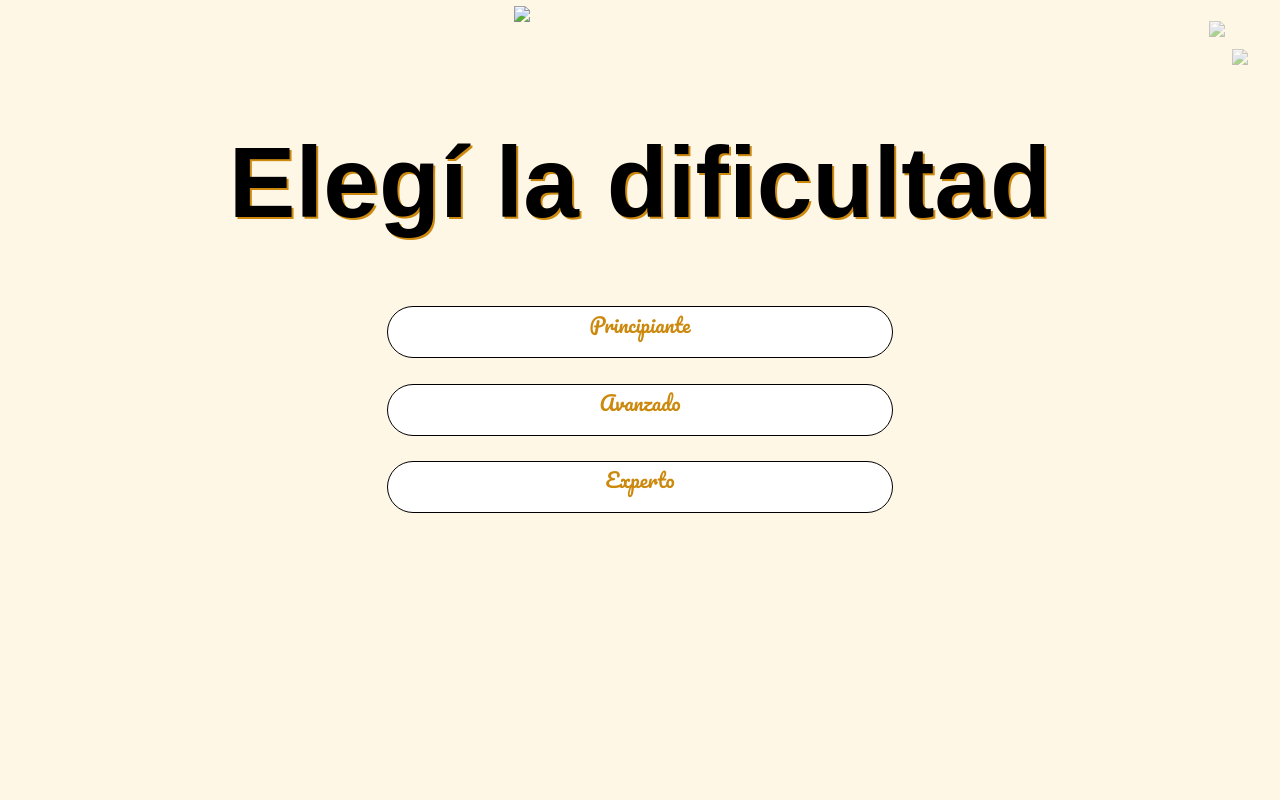
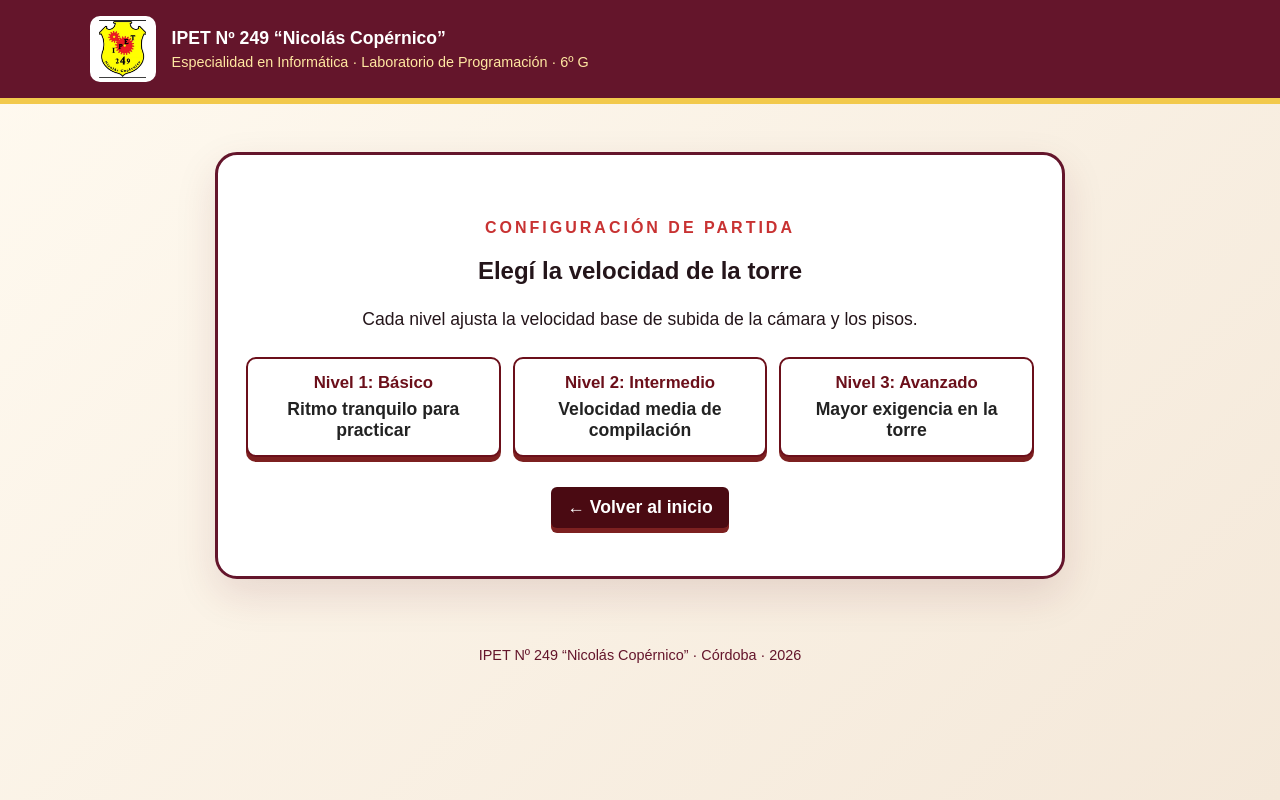
Before and after one commit to axeljoaquindiaz2017-png/Recuperatorio-Axel-Diaz-6to-G-, a plain HTML site: page difficulty-levels.html in a window 1280 px wide. Drawn offline with Linux system fonts and the light colour scheme; files that its build step writes are made by us from their sources.

Commit message:
Update difficulty-levels.html

```diff
--- a/difficulty-levels.html
+++ b/difficulty-levels.html
@@ -1,40 +1,90 @@
 <!doctype html>
 <html lang="es">
-  <head>
-    <meta charset="UTF-8" />
-    <meta http-equiv="X-UA-Compatible" content="IE=edge" />
-    <meta name="viewport" content="width=device-width, initial-scale=1.0" />
-    <link
-      href="https://fonts.googleapis.com/css?family=Cabin|Inconsolata|Nunito|Nunito+Sans|Pacifico|Quicksand|Rubik|VT323"
-      rel="stylesheet"
-    />
-    <link rel="stylesheet" href="../css/difficulty-levels.css" /><link rel="stylesheet" href="../css/institucional-juego.css" />
-    <title>Difficulty</title>
-    <link rel="icon" href="../image/icyTower.png" />
-  </head>
+<head>
+  <meta charset="utf-8">
+  <meta name="viewport" content="width=device-width, initial-scale=1">
+  <title>Seleccionar Dificultad | Icy Tower - IPET Nº 249</title>
+  <link rel="icon" href="escudo-ipet249.png">
+  <link rel="stylesheet" href="institucional.css">
+  <style>
+    .niveles-grid {
+      display: grid;
+      grid-template-columns: repeat(auto-fit, minmax(140px, 1fr));
+      gap: 12px;
+      margin: 20px 0;
+    }
+    .nivel-card {
+      background: #fff;
+      border: 2px solid #6b0f1a;
+      border-radius: 10px;
+      padding: 14px;
+      text-align: center;
+      cursor: pointer;
+      color: #222;
+    }
+    .nivel-card strong {
+      display: block;
+      color: #6b0f1a;
+      font-size: 1.05rem;
+      margin-bottom: 6px;
+    }
+    .btn-volver {
+      margin-top: 10px;
+      background: #4a0a12;
+      color: #fff;
+      border: none;
+      padding: 10px 16px;
+      border-radius: 6px;
+      cursor: pointer;
+    }
+  </style>
+</head>
+<body>
+  <header class="top">
+    <img src="escudo-ipet249.png" alt="Escudo del IPET Nº 249">
+    <div>
+      <strong>IPET Nº 249 “Nicolás Copérnico”</strong>
+      <span>Especialidad en Informática · Laboratorio de Programación · 6º G</span>
+    </div>
+  </header>
 
-  <body>
-    <a href="../index.html">
-      <img src="../image/back.png" class="back"
-    /></a>
-    <a href="../html/home-page.html"
-      ><img src="../image/home.png" class="home"
-    /></a>
-    <div class="all-levels">
-      <img src="../image/icyTower.png" />
-      <h1>Elegí la dificultad</h1><p class="school-tag">IPET Nº 249 · Especialidad en Informática</p>
-      <a href="../html/tower.html?level=beginner" class="levels" id="level-one"
-        >Principiante</a
-      >
-      <a href="../html/tower.html?level=advanced" class="levels" id="level-two"
-        >Avanzado</a
-      >
-      <a
-        href="../html/tower.html?level=champions"
-        class="levels"
-        id="level-three"
-        >Experto</a
-      >
+  <main class="hero">
+    <p class="eyebrow">CONFIGURACIÓN DE PARTIDA</p>
+    <h2>Elegí la velocidad de la torre</h2>
+    <p class="lead">Cada nivel ajusta la velocidad base de subida de la cámara y los pisos.</p>
+
+    <div class="niveles-grid">
+      <button type="button" class="nivel-card" data-vel="0.85" data-nombre="Básico (1.0x)">
+        <strong>Nivel 1: Básico</strong>
+        <span>Ritmo tranquilo para practicar</span>
+      </button>
+      <button type="button" class="nivel-card" data-vel="1.2" data-nombre="Intermedio (1.3x)">
+        <strong>Nivel 2: Intermedio</strong>
+        <span>Velocidad media de compilación</span>
+      </button>
+      <button type="button" class="nivel-card" data-vel="1.65" data-nombre="Avanzado (1.6x)">
+        <strong>Nivel 3: Avanzado</strong>
+        <span>Mayor exigencia en la torre</span>
+      </button>
     </div>
-  </body>
+
+    <button type="button" id="btn-volver" class="btn-volver">← Volver al inicio</button>
+  </main>
+
+  <footer>IPET Nº 249 “Nicolás Copérnico” · Córdoba · 2026</footer>
+
+  <script>
+    document.querySelectorAll('.nivel-card').forEach((btn) => {
+      btn.addEventListener('click', () => {
+        sessionStorage.setItem('velocidadBase', btn.dataset.vel);
+        sessionStorage.setItem('dificultadNombre', btn.dataset.nombre);
+        location.href = 'tower.html';
+      });
+    });
+
+    document.getElementById('btn-volver').addEventListener('click', () => {
+      location.href = 'index.html';
+    });
+  </script>
+</body>
 </html>
```
